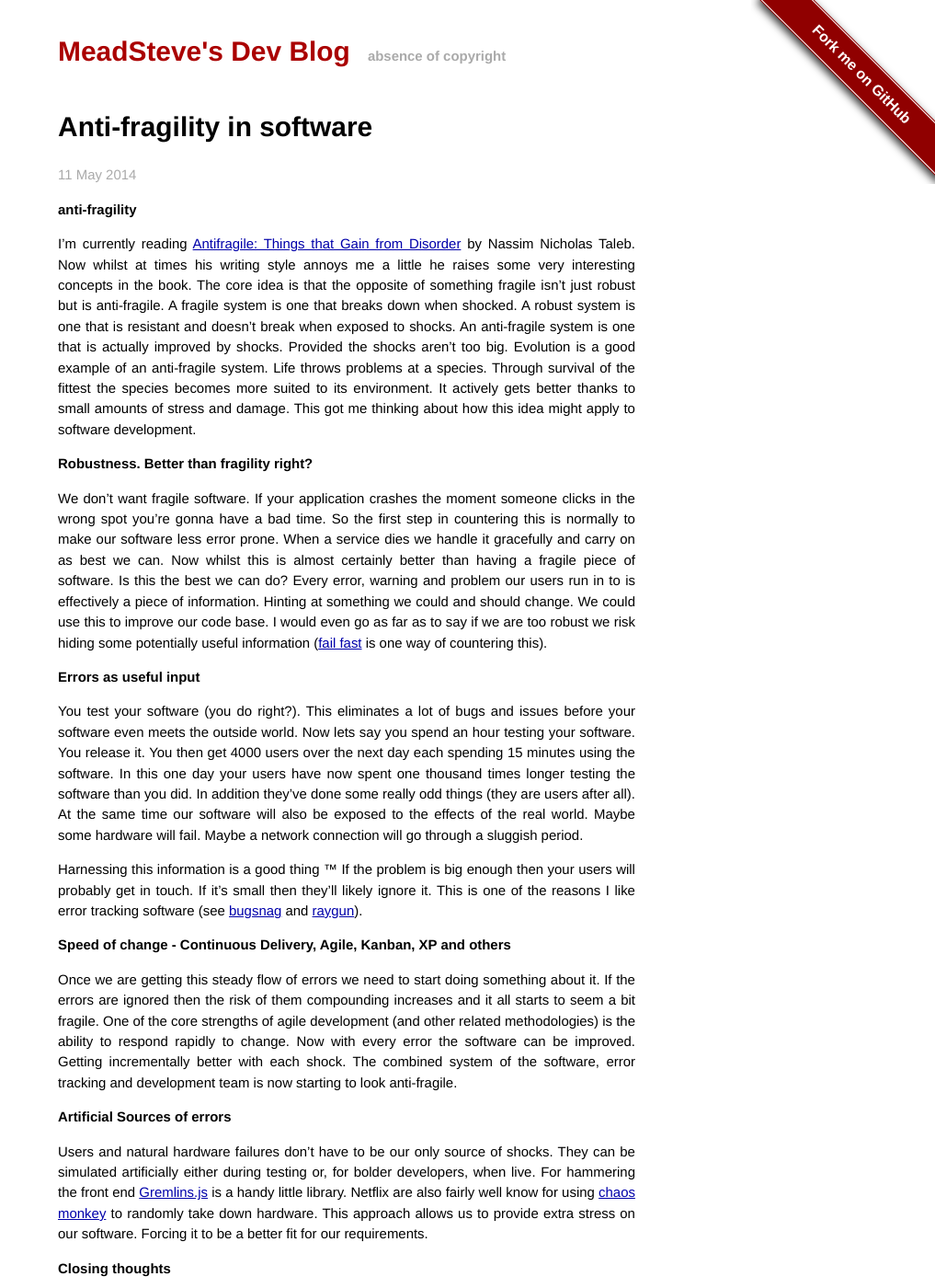
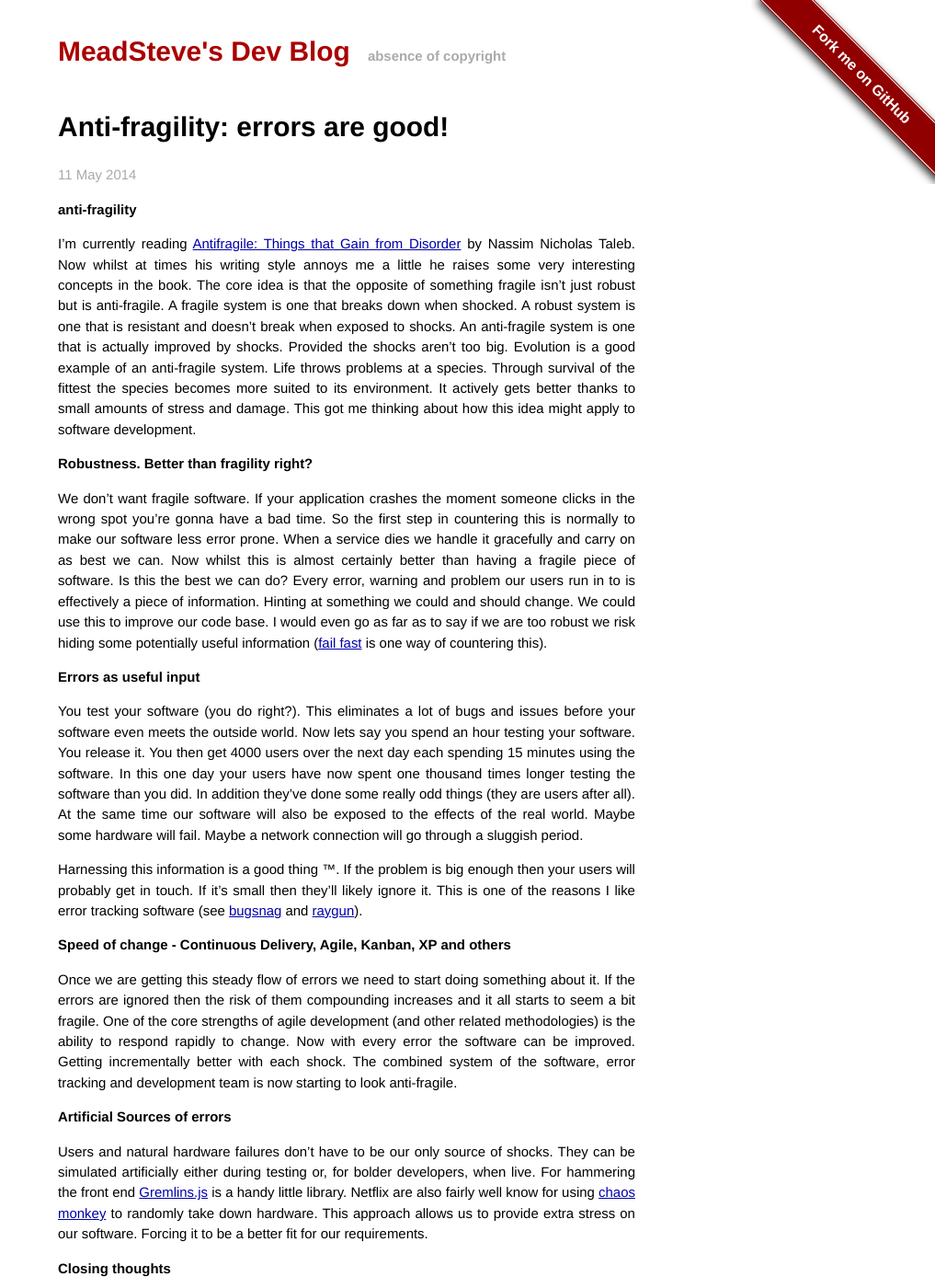
Before and after one commit to meadsteve/meadsteve.github.io, a Jekyll site: the page built from _posts/2014-05-09-softwareantifragility.markdown, in a window 1280 px wide and 1400 px high. Shown: the whole window at 92% size, without its empty margins (263-1280 px from the left). Built offline with Jekyll 4.4.1, drawn with Linux system fonts in a browser that asks for light colours; Markdown is read by kramdown in place of the engine named in the settings; comment, search, counter and statistics services are not loaded.

Commit message:
change title and small tweaks

```diff
--- a/_posts/2014-05-09-softwareantifragility.markdown
+++ b/_posts/2014-05-09-softwareantifragility.markdown
@@ -1,6 +1,6 @@
 ---
 layout: post
-title:  "Anti-fragility in software"
+title:  "Anti-fragility: errors are good!"
 date:   2014-05-11 14:00:00
 categories: software-design
 tags:
@@ -41,7 +41,7 @@ In addition they've done some really odd things (they are users after all).
 At the same time our software will also be exposed to the effects of the real world. Maybe some hardware will fail.
 Maybe a network connection will go through a sluggish period.
 
-Harnessing this information is a good thing &trade;
+Harnessing this information is a good thing &trade;.
 If the problem is big enough then your users will probably get in touch.
 If it's small then they'll likely ignore it.
 This is one of the reasons I like error tracking software (see [bugsnag][errors-bugsnag] and [raygun][errors-raygun]).
```
